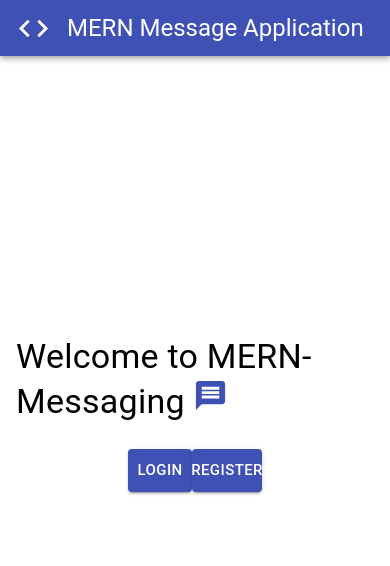
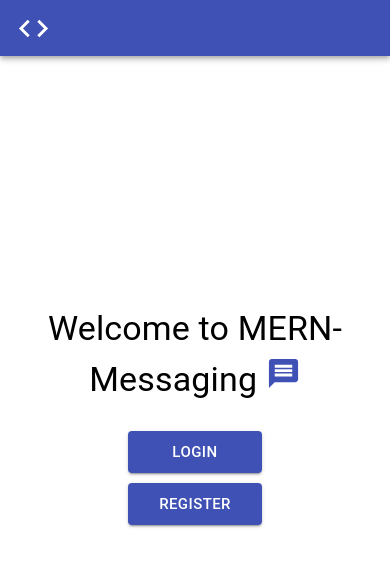
Before and after one commit to ryanhines98/MERN-Message-App, a React (Create React App) app in the folder client/: page / in a window 390 px wide. Shown: the top 566 px of the page. Built offline with nearby package versions, Linux system fonts and the light colour scheme.

Commit message:
dashboard is now a function component and in process to make mobile responsive

```diff
--- a/client/src/components/dashboard/Dashboard.js
+++ b/client/src/components/dashboard/Dashboard.js
@@ -1,20 +1,88 @@
-import React, { Component } from "react";
+import React, { Component, useEffect, useRef, useState } from "react";
 import PropTypes from "prop-types";
 import { connect } from "react-redux";
 import Contacts from './Contacts';
 import Chat from './Chat';
 import { connectSocket, disconnectSocket } from "../../actions/chatActions";
-import { withStyles } from "@material-ui/core/styles";
+import { withStyles, makeStyles } from "@material-ui/core/styles";
+import useMediaQuery from '@material-ui/core/useMediaQuery';
 
 import {
     Button
 } from "@material-ui/core";
 import RecentActorsIcon from '@material-ui/icons/RecentActors';
 
-const styles = (theme) => {
-    return({
+// const styles = (theme) => {
+//     return({
+//         toolbar: theme.mixins.toolbar,
+//         bttnContainer: {
+//             position: 'absolute',
+//             zIndex: theme.zIndex.drawer
+//         },
+//         button: {
+//             marginTop: 10,
+//             right: 5
+//         }
+//     });
+// }
+
+// class Dashboard extends Component {
+
+//     constructor(props) {
+//         super(props);
+//         this.state = {
+//             drawerOpen: false
+//         }
+//     }
+
+//     componentDidMount() {
+//         this.props.connectSocket();
+//         if(this.props.currentContact)
+//             this.setState({ contact: this.props.currentContact });
+//     }
+
+//     componentWillUnmount() {
+//        this.props.disconnectSocket();
+//     }
+
+//     setDrawer = () => {
+//         this.setState({ drawerOpen: !(this.state.drawerOpen) });
+//     }
+
+//     render() {
+//         const {classes} = this.props;
+//         // const theme = useTheme();
+//         // const matches = useMediaQuery('(min-width:600px)');
+
+//         return (
+//             <div style={{ height: '100%', position: 'relative' }}>
+
+//                 {/* Contacts Drawer Open Button */}
+//                 <div className={classes.bttnContainer}>
+//                     <div className={classes.toolbar}/>
+//                     <Button
+//                         className={classes.button}
+//                         variant='contained'
+//                         color='primary'
+//                         size='large'
+//                         disableElevation
+//                         onClick={ this.setDrawer }
+//                     >
+//                         <RecentActorsIcon />
+//                     </Button>
+//                 </div>
+
+//                 <Contacts open={this.state.drawerOpen} setDrawer={this.setDrawer} />
+//                 <Chat />
+
+//             </div>
+//         );
+//     }
+// }
+
+const useStyles = makeStyles((theme) => ({
     toolbar: theme.mixins.toolbar,
-        bttnCtn: {
+    bttnContainer: {
         position: 'absolute',
         zIndex: theme.zIndex.drawer
     },
@@ -22,39 +90,34 @@ const styles = (theme) => {
         marginTop: 10,
         right: 5
     }
-    });
+}));
+
+function Dashboard(props) {
+    const mounted = useRef();
+    const classes = useStyles();
+
+    const [drawerOpen, setDrawerOpen] = useState(false);
+
+
+    useEffect(() => {
+        if(!mounted.current) {
+            props.connectSocket();
+            mounted.current = true;
+        }
+        return(() => {
+            props.disconnectSocket();
+        })
+    },[]);
+
+    const setDrawer = () => {
+        setDrawerOpen(!drawerOpen);
     }
 
- class Dashboard extends Component {
-
-    constructor(props) {
-        super(props);
-        this.state = {
-            drawerOpen: false
-        }
-    }
-
-    componentDidMount() {
-        this.props.connectSocket();
-        if(this.props.currentContact)
-            this.setState({ contact: this.props.currentContact });
-    }
-
-    componentWillUnmount() {
-       this.props.disconnectSocket();
-    }
-
-    setDrawer = () => {
-        this.setState({ drawerOpen: !(this.state.drawerOpen) });
-    }
-
-    render() {
-        const {classes} = this.props;
     return (
         <div style={{ height: '100%', position: 'relative' }}>
 
             {/* Contacts Drawer Open Button */}
-                <div className={classes.bttnCtn}>
+            <div className={classes.bttnContainer}>
                 <div className={classes.toolbar}/>
                 <Button
                     className={classes.button}
@@ -62,19 +125,21 @@ const styles = (theme) => {
                     color='primary'
                     size='large'
                     disableElevation
-                        onClick={ this.setDrawer }
+                    onClick={ setDrawer }
                 >
                     <RecentActorsIcon />
                 </Button>
             </div>
 
-                <Contacts open={this.state.drawerOpen} setDrawer={this.setDrawer} />
+            <Contacts open={drawerOpen} setDrawer={setDrawer} />
             <Chat />
 
         </div>
     );
+
 }
-}
+
+
 
 Dashboard.propTypes = {
     connectSocket: PropTypes.func.isRequired,
@@ -87,7 +152,12 @@ const mapStateToProps = state => ({
     socket: state.chat.socket
 });
 
+// export default connect(
+//     mapStateToProps,
+//     { connectSocket, disconnectSocket }
+// ) (withStyles(styles)(Dashboard));
+
 export default connect(
     mapStateToProps,
     { connectSocket, disconnectSocket }
-) (withStyles(styles)(Dashboard));
+) (Dashboard);
--- a/client/src/components/layout/Landing.js
+++ b/client/src/components/layout/Landing.js
@@ -4,7 +4,8 @@ import {
   Container,
   Grid,
   Typography,
-  Button
+  Button,
+  Box
 } from '@material-ui/core'
 import { makeStyles } from '@material-ui/core/styles';
 import MessageIcon from '@material-ui/icons/Message';
@@ -17,17 +18,26 @@ const useStyles = makeStyles((theme) => ({
         marginTop: 10
     },
     buttons: {
-      display: 'flex',
-      justifyContent: 'space-between',
-      width: '100%'
+      [theme.breakpoints.up('xs')]: {
+        display: 'flex',
+        justifyContent: 'space-between',
+        width: '100%'
+      },
+      [theme.breakpoints.down('xs')]: {
+        display: 'flex',
+        flexFlow: 'column'
+      }
     },
     button: {
-
+      [theme.breakpoints.down('xs')]: {
+        marginTop: 10
+      }
     }
 }));
 
 function Landing() {
   const classes = useStyles();
+
 
   return (
     <Container maxWidth='md'>
@@ -40,14 +50,18 @@ function Landing() {
         style={{minHeight: '100vh'}}
       >
         <Grid item xs={12}>
-          <Typography variant='h4'>
-            Welcome to MERN-Messaging <MessageIcon fontSize='large' color='primary' />
+          <Typography component='div'>
+            <Box
+              textAlign='center'
+              fontSize='h4.fontSize'
+            >
+              Welcome to MERN-Messaging <MessageIcon fontSize='large' color='primary' />
+            </Box>
           </Typography>
 
           <div className={classes.paper}>
             <div className={classes.buttons}>
                 <Button
-                  className={classes.button}
                   variant='contained'
                   href='/login'
                   color= 'primary'
@@ -57,11 +71,11 @@ function Landing() {
                 </Button>
 
                 <Button
-                  className={classes.button}
                   variant='contained'
                   href='/register'
                   color= 'primary'
                   size='large'
+                  className={classes.button}
                 >
                   Register
                 </Button>
--- a/client/src/components/layout/Navbar.js
+++ b/client/src/components/layout/Navbar.js
@@ -25,6 +25,11 @@ const useStyles = makeStyles((theme) => ({
     },
     icon: {
         marginRight: theme.spacing(2)
+    },
+    textHide: {
+        [theme.breakpoints.down('xs')]: {
+            display: 'none'
+        }
     }
 }));
 
@@ -50,8 +55,7 @@ function Navbar(props) {
                             <CodeIcon fontSize='large' className={classes.icon}/>
                         </div>
                         <div className={classes.item}>
-                            <Typography variant='h5'>
-
+                            <Typography variant='h5' className={classes.textHide}>
                                 MERN Message Application
                             </Typography>
                         </div>
```
Also changed, not shown: client/src/actions/authActions.js (+0 -15 lines), 1 other file (tests, documents, lock files or other folders). Lines whose indentation alone changed are shown as unchanged.
